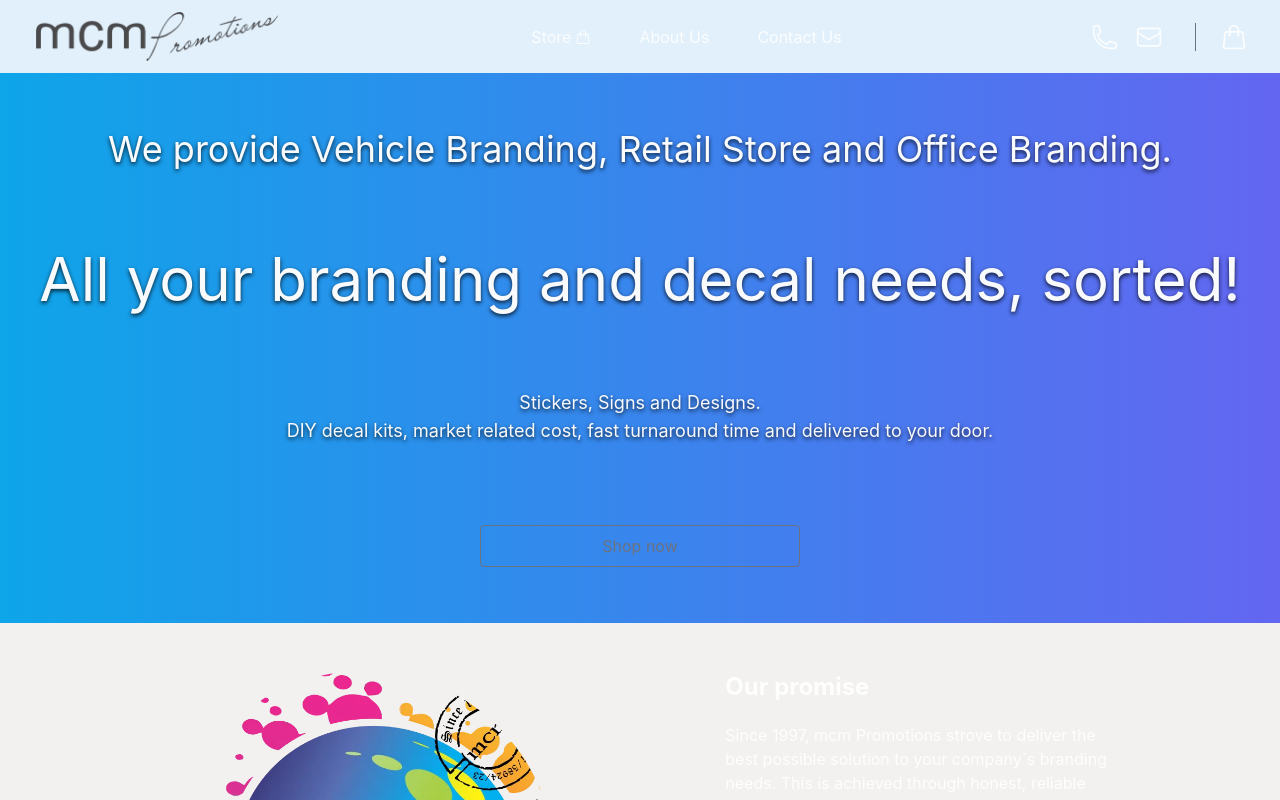
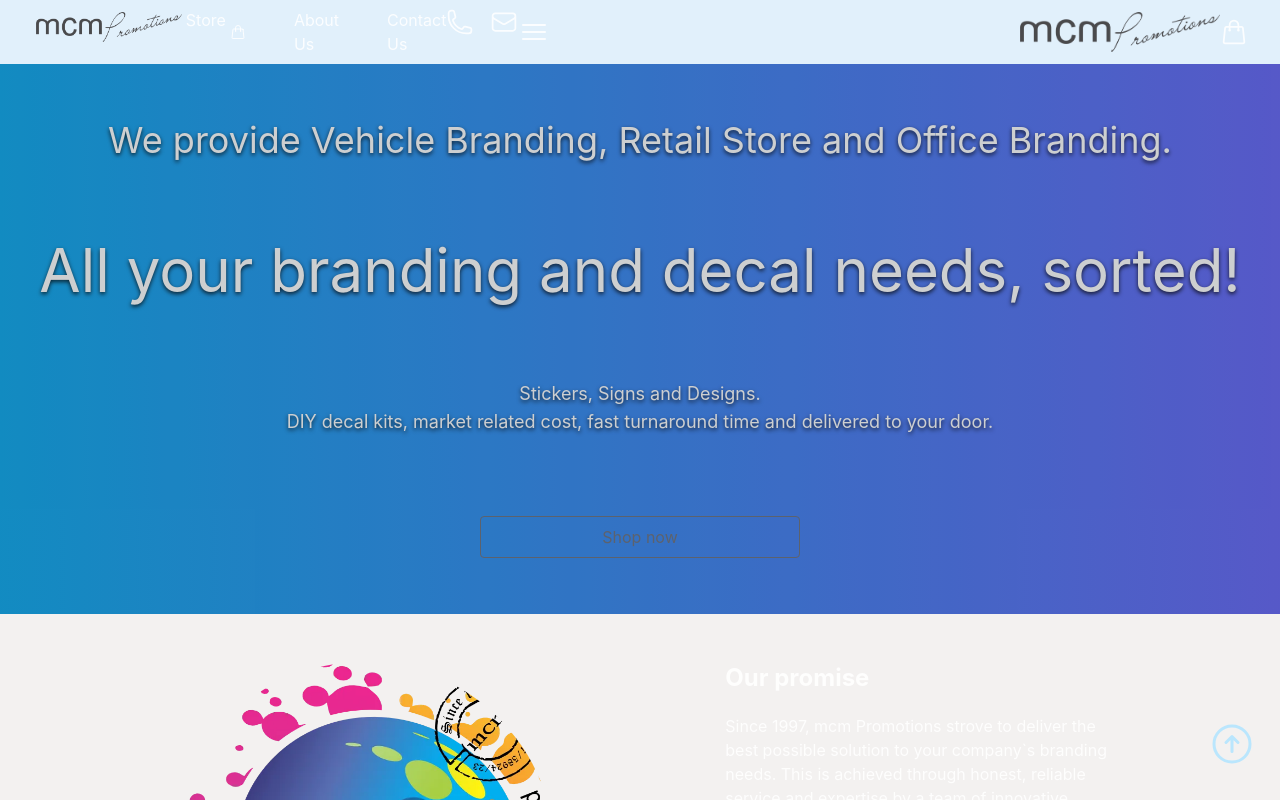
Before and after one commit to marnoux/mcm, a React (Vite) app: page / in a window 1280 px wide. Shown: the top 800 px of the page. Built offline with nearby package versions, Linux system fonts and the light colour scheme.

Commit message:
Finish navbar

```diff
--- a/src/App.tsx
+++ b/src/App.tsx
@@ -5,6 +5,7 @@ import Hero from './components/Hero';
 import Header from './components/Layout/Header';
 import { Route, Routes } from 'react-router';
 import Store from './components/Store';
+import GoToTop from './components/GoToTop';
 
 const App = () => {
   return (
@@ -31,6 +32,7 @@ const App = () => {
         />
         <Route path="/store" element={<Store />} />
       </Routes>
+      <GoToTop />
       <Footer />
     </div>
   );
--- a/src/components/Contact.tsx
+++ b/src/components/Contact.tsx
@@ -4,9 +4,6 @@ import { PhoneIcon, EnvelopeIcon } from '@heroicons/react/24/outline';
 const Contact = () => {
   return (
     <div className="flex sm:flex-col lg:flex-row sm:text-center justify-around gap-12 p-12 bg-[#ffffff]">
-      <div className="rounded-full">
-        <AddressMap />
-      </div>
       <div className="flex flex-col gap-5 max-w-4xl">
         <h1 className="text-2xl font-bold">Contact Us</h1>
         <p>We deliver everywhere in South Africa</p>
@@ -43,6 +40,9 @@ const Contact = () => {
           </a>
         </div>
       </div>
+      <div className="rounded-full">
+        <AddressMap />
+      </div>
     </div>
   );
 };
--- /dev/null
+++ b/src/components/GoToTop.tsx
@@ -0,0 +1,9 @@
+import { ArrowUpCircleIcon } from '@heroicons/react/24/outline';
+
+const GoToTop = () => (
+  <a href="#" className="flex justify-end px-6 sticky bottom-8">
+    <ArrowUpCircleIcon className="w-12 h-12 stroke-sky-200 sticky bottom-8" />
+  </a>
+);
+
+export default GoToTop;
--- a/src/components/Hero.tsx
+++ b/src/components/Hero.tsx
@@ -1,6 +1,6 @@
 const Hero = () => {
   return (
-    <div className="flex flex-col justify-start align-center text-center gap-20 bg-gradient-to-r from-sky-500 to-indigo-500 pb-14">
+    <div className="flex flex-col justify-start align-center text-center gap-20  bg-gradient-to-r from-sky-500 to-indigo-500 opacity-80 pb-14">
       <div className="mt-14 z-10 px-1">
         <h2 className="text-4xl shadowText">
           We provide Vehicle Branding, Retail Store and Office Branding.
--- a/src/components/Layout/Header.tsx
+++ b/src/components/Layout/Header.tsx
@@ -1,10 +1,23 @@
-import { PhoneIcon, EnvelopeIcon, ShoppingBagIcon } from '@heroicons/react/24/outline';
+import {
+  PhoneIcon,
+  EnvelopeIcon,
+  ShoppingBagIcon,
+  Bars3Icon,
+  XMarkIcon,
+} from '@heroicons/react/24/outline';
+import { useState } from 'react';
 import { Link } from 'react-router-dom';
 
 const Header = () => {
+  const [showNav, setShowNav] = useState(false);
+
+  const toggleNav = () => setShowNav(!showNav);
+
   return (
     <nav>
       <div className="flex justify-between bg-[#e1f0fb] w-auto h-auto py-2 px-8 items-center">
+        {/* Desktop */}
+        <div className="flex md:visible sm:hidden">
           <Link to="/">
             <img className="p-1" src="/img/logo.png" alt="logo" width={250} height={200} />
           </Link>
@@ -35,10 +48,51 @@ const Header = () => {
                 <EnvelopeIcon className="animateHover h-7 w-7" />
               </a>
             </div>
-          <Link to="store" className="flex gap-4 pl-6">
+          </div>
+        </div>
+        {/* Mobile */}
+        <div className="md:hidden sm:visible flex flex-row align-center items-center justify-between w-3/4">
+          <Bars3Icon onClick={toggleNav} className="hover:cursor-pointer h-8 w-8" />
+          <Link to="/">
+            <img src="/img/logo.png" alt="logo" width={200} height={200} />
+          </Link>
+          <div
+            className={`absolute bg-opacity-50 bg-gradient-to-r from-indigo-500 to-sky-500 h-[100vh] w-full top-0
+            right-0 z-20  ${
+              showNav ? 'block' : 'hidden'
+            } transition duration-1000 ease-in-out transform`}
+          >
+            <div className={`flex justify-end px-6 bg-[#e1f0fb] w-full h-12`}>
+              <XMarkIcon
+                className="w-10 animateHover hover:cursor-pointer hover:text-[#747bff]"
+                onClick={toggleNav}
+              />
+            </div>
+            <ul className="flex flex-col justify-center align-center text-center items-center gap-12 w-full mt-6 text-2xl shadowText ">
+              <li
+                onClick={toggleNav}
+                className="group flex align-center gap-2 text-align-center  hover:cursor-pointer animateHover hover:text-white"
+              >
+                <Link to="store" className="flex justify-center">
+                  <div className="flex gap-1">
+                    Store
+                    <ShoppingBagIcon className="align-center h-auto w-4 transition duration-300 ease-in-out" />
+                  </div>
+                </Link>
+              </li>
+              <li onClick={toggleNav} className="animateHover hover:underline">
+                <a href="/#about">About Us</a>
+              </li>
+              <li onClick={toggleNav} className="animateHover hover:underline">
+                <a href="/#contact">Contact Us</a>
+              </li>
+            </ul>
+          </div>
+        </div>
+        {/* Store */}
+        <Link to="store">
           <ShoppingBagIcon className="h-7 w-7 animateHover" />
         </Link>
-        </div>
       </div>
     </nav>
   );
--- a/src/index.css
+++ b/src/index.css
@@ -23,9 +23,7 @@
     color: #213547;
     background-color: #ffffff;
   }
-  a:hover {
-    color: #747bff;
-  }
+
   button {
     background-color: #f9f9f9;
   }
--- a/tailwind.config.js
+++ b/tailwind.config.js
@@ -5,19 +5,10 @@ export default {
     extend: {},
     screens: {
       sm: { min: '375px', max: '640px' },
-      // => @media (min-width: 640px and max-width: 767px) { ... }
-
-      md: { min: '640px', max: '1023px' },
-      // => @media (min-width: 768px and max-width: 1023px) { ... }
-
+      md: { min: '641px', max: '1023px' },
       lg: { min: '1024px', max: '1279px' },
-      // => @media (min-width: 1024px and max-width: 1279px) { ... }
-
       xl: { min: '1280px', max: '1535px' },
-      // => @media (min-width: 1280px and max-width: 1535px) { ... }
-
       '2xl': { min: '1536px' },
-      // => @media (min-width: 1536px) { ... }
     },
   },
   plugins: [],
```
Lines whose indentation alone changed are shown as unchanged.
